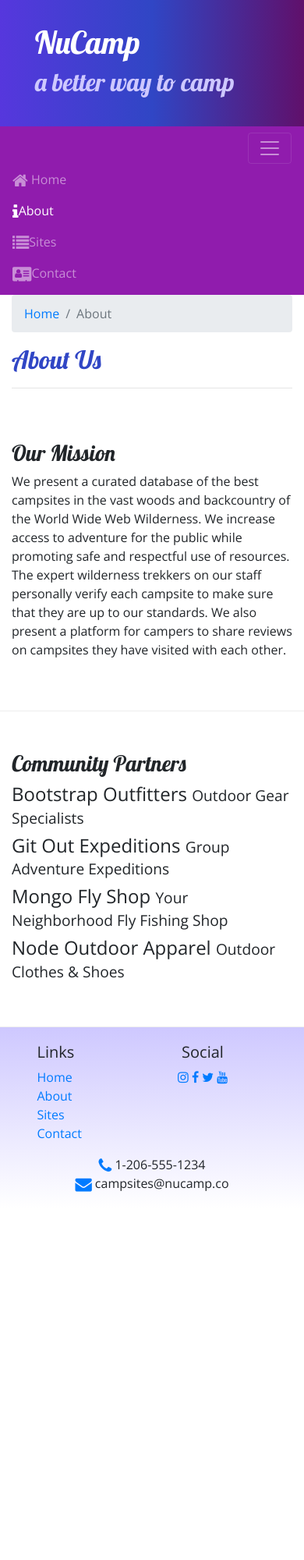
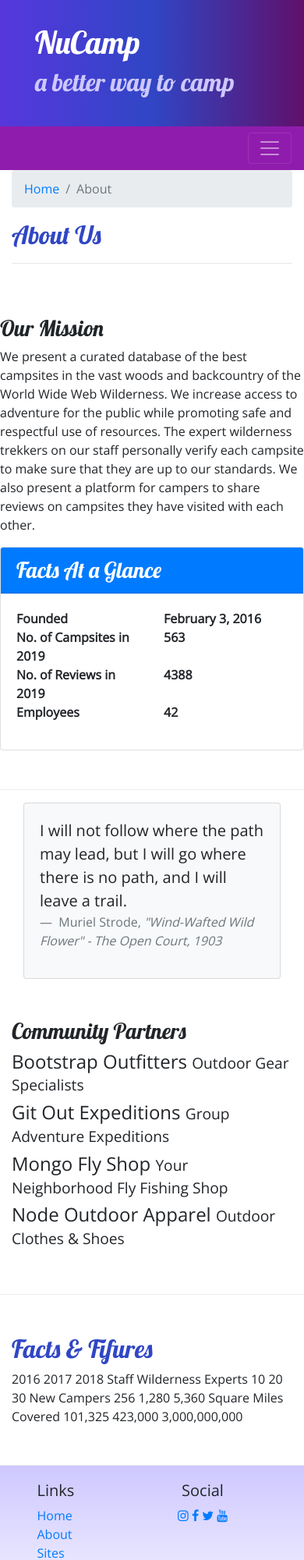
Before and after one commit to kikluz/boostrap_project_nucamp, a website: page aboutus.html in a window 390 px wide. Shown: the top 2000 px of the page at 78% size. Before the commit the page ends 1549 px from the top, so only its background shows below. Drawn offline with nearby package versions, Linux system fonts and the light colour scheme.

Commit message:
Tables and Cards

```diff
--- a/aboutus.html
+++ b/aboutus.html
@@ -33,31 +33,21 @@
     </header>
 
 <!-- This is the section for Nav -->
+	<!-- This is the section for Nav -->
     <nav class="navbar navbar-expand-sm navbar-dark sticky-top">
         <div class="container">
-
             <button class="navbar-toggler ml-auto" type="button" data-toggle="collapse" data-target="#nucampNavbar">
                 <span class="navbar-toggler-icon"></span>
             </button>
-
-
-        <div class="collase navbar-collapse" id="nucampNavbar">
+            <div class="collapse navbar-collapse" id="nucampNavbar">
                 <ul class="navbar-nav">
-					<li class="nav-item">
-                        <a class="nav-link" href="index.html"><i class="fa fa-home fa-lg"></i> Home</a>
-					</li>
-					<li class="nav-item active">
-						<a class="nav-link" href="aboutus.html"><i class="fa fa-info fa-lg"></i>About</a>
-					</li>
-					<li class="nav-item">
-						<a class="nav-link" href="#"><i class="fa fa-list fa-lg"></i>Sites</a>
-					</li>
-					<li class="nav-item">
-						<a class="nav-link" href="contactus.html"><i class="fa fa-address-card fa-lg"></i>Contact</a>
-					</li>
+                    <li class="nav-item"><a class="nav-link" href="index.html"><i class="fa fa-home fa-lg"></i> Home</a></li>
+                    <li class="nav-item active"><a class="nav-link" href="aboutus.html"><i class="fa fa-info fa-lg"></i> About</a></li>
+                    <li class="nav-item"><a class="nav-link" href="#"><i class="fa fa-list fa-lg"></i> Sites</a></li>
+                    <li class="nav-item"><a class="nav-link" href="contactus.html"><i class="fa fa-address-card fa-lg"></i> Contact</a></li>
                 </ul>
             </div>
-    </div><!-- End of the container -->
+        </div>
     </nav>
 
     <!-- breadcrumb -->
@@ -74,9 +64,39 @@
         </div>
 
         <div class="row row-content">
-            <div class="col-md-6">
+            <div class="col-sd-6">
                 <h3>Our Mission</h3>
                 <p>We present a curated database of the best campsites in the vast woods and backcountry of the World Wide Web Wilderness. We increase access to adventure for the public while promoting safe and respectful use of resources. The expert wilderness trekkers on our staff personally verify each campsite to make sure that they are up to our standards. We also present a platform for campers to share reviews on campsites they have visited with each other.</p>
+            </div>
+            <div class="card">
+                <h3 class="card-header bg-primary text-white">Facts At a Glance</h3>
+                <div class="card-body">
+                    <dl class="row">
+                        <dt class="col-6">Founded</dt>
+                        <dt class="col-6">February 3, 2016</dt>
+                        <dt class="col-6">No. of Campsites in  2019</dt>
+                        <dt class="col-6">563</dt>
+                        <dt class="col-6">No. of Reviews in 2019</dt>
+                        <dt class="col-6">4388</dt>
+                        <dt class="col-6">Employees</dt>
+                        <dt class="col-6">42</dt>
+
+                    </dl>
+                </div>
+            </div> <!-- End of card-->
+        </div> <!-- End row row-content-->
+        <div class="col">
+            <div class="card bg-light mt-3">
+                <blockquote class="blockquote card-body">
+                    <p class="mb-0">
+                        I will not follow where the path may lead, but I will go where there is no path,
+                        and I will leave a trail.
+                    </p>
+                    <footer class="blockquote-footer">
+                        Muriel Strode,
+                        <cite title="Source Title">"Wind-Wafted Wild Flower" - The Open Court, 1903</cite>
+                    </footer>
+                </blockquote>
             </div>
         </div>
 
@@ -93,9 +113,47 @@
                 <p class="d-none d-sm-block">From polar fleeces to swimsuits, hiking boots to waders, a visit to Node will be sure to get you covered.</p>
             </div>
         </div>
+        <div class=" row row-content">
+            <div class="col-sm-9">
+                <h2>Facts &amp; Fifures</h2>
+                <div class="table-responsive">
+                    <thead>
+                        <tr class="bg-primary text-light">
+                            <th></th>
+                            <th>2016</th>
+                            <th>2017</th>
+                            <th>2018</th>
+                        </tr>
+                    </thead>
+
+                    <tbody class="table-primary">
+                        <tr>
+                            <th>Staff Wilderness Experts</th>
+                            <td>10</td>
+                            <td>20</td>
+                            <td>30</td>
+                        </tr>
+
+                        <tr>
+                            <th>New Campers</th>
+                            <td>256</td>
+                            <td>1,280</td>
+                            <td>5,360</td>
+                        </tr>
+
+                        <tr>
+                            <th>Square Miles Covered</th>
+                            <td>101,325</td>
+                            <td>423,000</td>
+                            <td>3,000,000,000</td>
+                        </tr>
+                    </tbody>
+                </div><!-- End of table-responsive-->
+            </div>
+        </div><!-- End of row-content-->
     </div>
 
-    <footer>
+    <footer class="site-footer">
 		<div class="container">
 			<div class="row">
 				<div class="col-4 col-sm-2 offset-1">
--- a/css/styles.css
+++ b/css/styles.css
@@ -12,7 +12,7 @@ h2 {
 header h2 {
   color: #cec8ff;
 }
-footer {
+.site-footer {
   background-image: linear-gradient(#cec8ff, white);
   padding: 20px 0;
 }
```
Also changed, not shown: contactus.html (+1 -1 lines), index.html (+7 -18 lines). Lines whose indentation alone changed are shown as unchanged.
